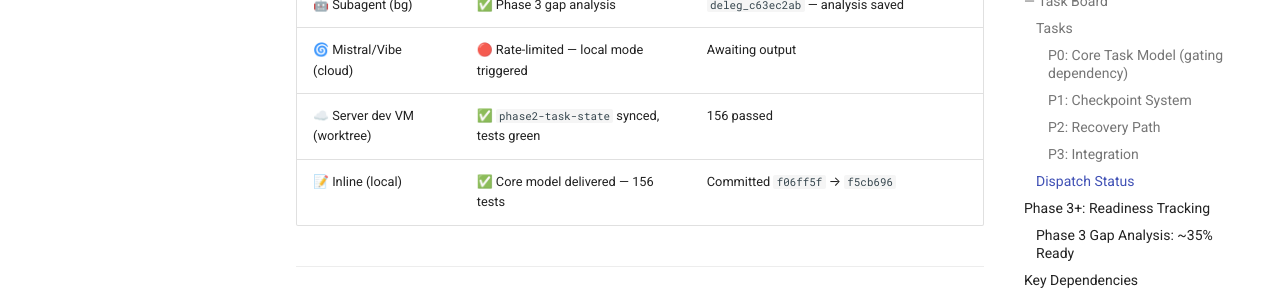
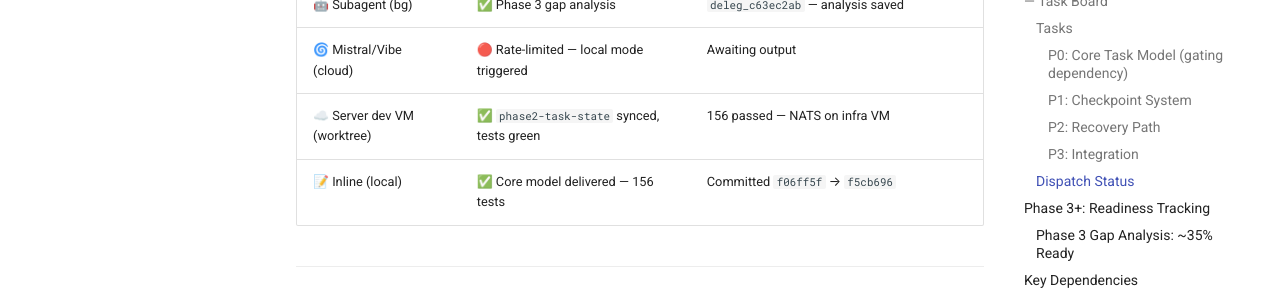
Before and after one commit to stephanos8926-lgtm/NexusAgent, an MkDocs documentation site: the page built from docs/devboard/README.md, in a window 1280 px wide and 900 px high, scrolled down 2852 px. Shown: the part 152-452 px from the top of the window. Built offline with MkDocs 1.6.1 and Material for MkDocs 9.7.7, drawn with Linux system fonts in a browser that asks for light colours; comment, search, counter and statistics services are not loaded; the version menu is left out.

Commit message:
docs(devboard): Dev VM clarifications

```diff
--- a/docs/devboard/README.md
+++ b/docs/devboard/README.md
@@ -66,7 +66,7 @@
 | 🤖 Subagent (bg) | ✅ SessionManager integration | `deleg_212c83e0` — manager.py modified |
 | 🤖 Subagent (bg) | ✅ Phase 3 gap analysis | `deleg_c63ec2ab` — analysis saved |
 | 🌀 Mistral/Vibe (cloud) | 🔴 Rate-limited — local mode triggered | Awaiting output |
-| ☁️ Server dev VM (worktree) | ✅ `phase2-task-state` synced, tests green | 156 passed |
+| ☁️ Server dev VM (worktree) | ✅ `phase2-task-state` synced, tests green | 156 passed — NATS on infra VM |
 | 📝 Inline (local) | ✅ Core model delivered — 156 tests | Committed `f06ff5f` → `f5cb696` |
 
 ---
```
